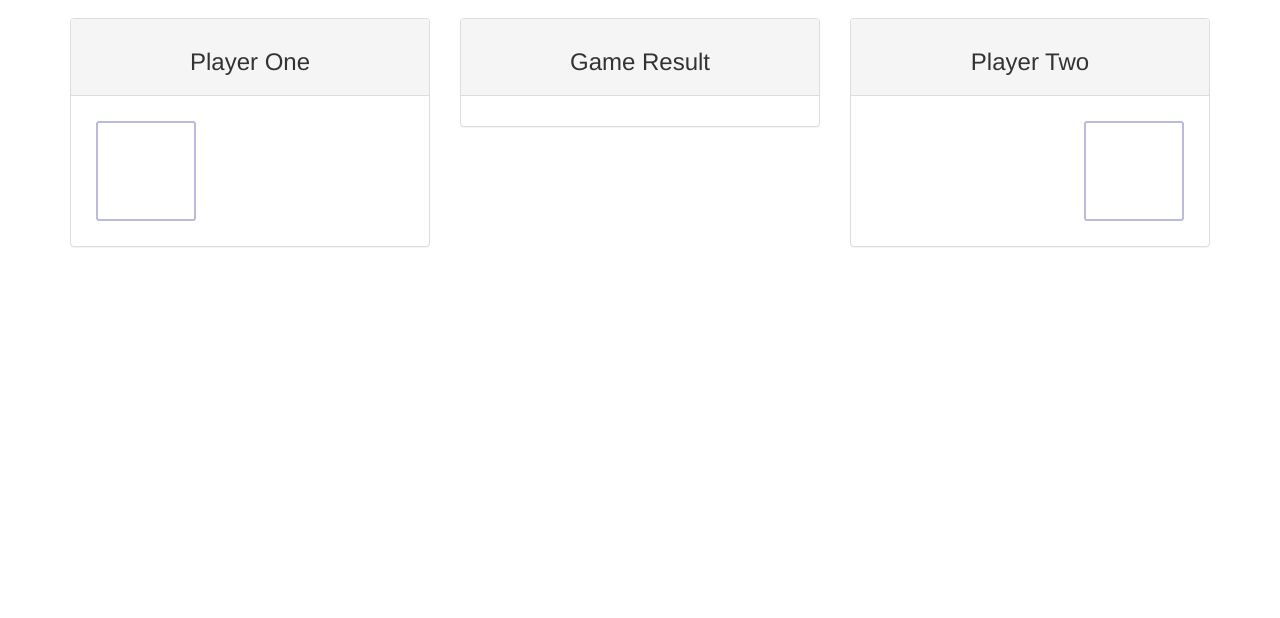
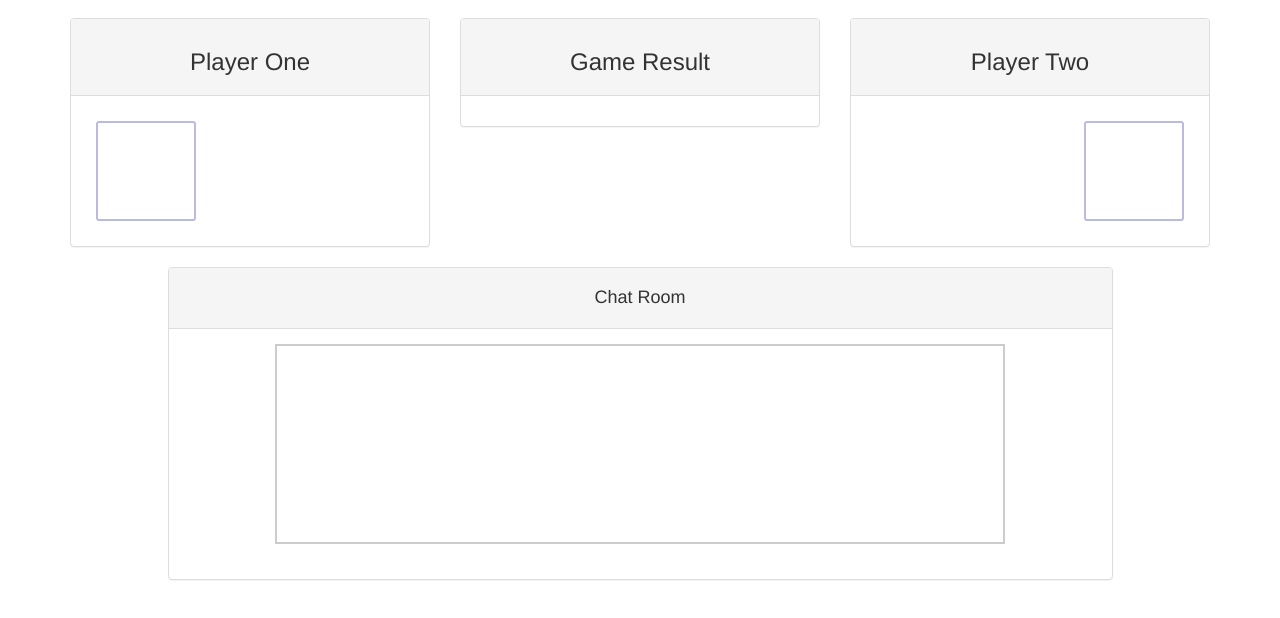
Before and after one commit to jpsilkjr86/RPS-Multiplayer, a plain HTML site: page index.html in a window 1280 px wide. Shown: the part 102-720 px from the top of the page. Drawn offline with nearby package versions, Linux system fonts and the light colour scheme; no server answers.

Commit message:
added chat room panel with chat box. added initial css but need to experiment

```diff
--- a/assets/css/style.css
+++ b/assets/css/style.css
@@ -10,8 +10,6 @@
 
 #player-one {float: left;}
 #player-two {float: right;}
-
-/*#player-one:hover, #player-two:hover {cursor: pointer;}*/
 
 #playerone-menu, #playertwo-menu {
 	width: 100px;
@@ -51,3 +49,19 @@
 	background-color: #ff4444;
 	cursor: pointer;
 }
+
+#chat-box {
+	margin: 0 auto 20px auto;
+	display: table;
+	width: 80%;
+	height: 200px;
+	overflow-y: scroll;
+	border: 2px solid #ccc;
+}
+.chat-entry {
+	display: table-row;
+	vertical-align: bottom;
+	width: 100%;
+	height: auto;
+	border: none;
+}
--- a/index.html
+++ b/index.html
@@ -64,7 +64,19 @@
       		</div>
       	</div>
       </div> <!-- End of Row -->
-
+      <!-- Chat Panel -->
+      <div class="row">
+        <div class="col-sm-10 col-sm-offset-1">
+          <div class="panel panel-default">
+            <div class="panel-heading text-center">
+              <h4>Chat Room</h3>
+            </div>
+            <div class="panel-body">
+              <div id="chat-box"></div>
+            </div>
+          </div>
+        </div>
+      </div> <!-- End of Row -->
     </div> <!--End of Container-->
 
     <!-- Exertnal JavaScript Links -->
```
